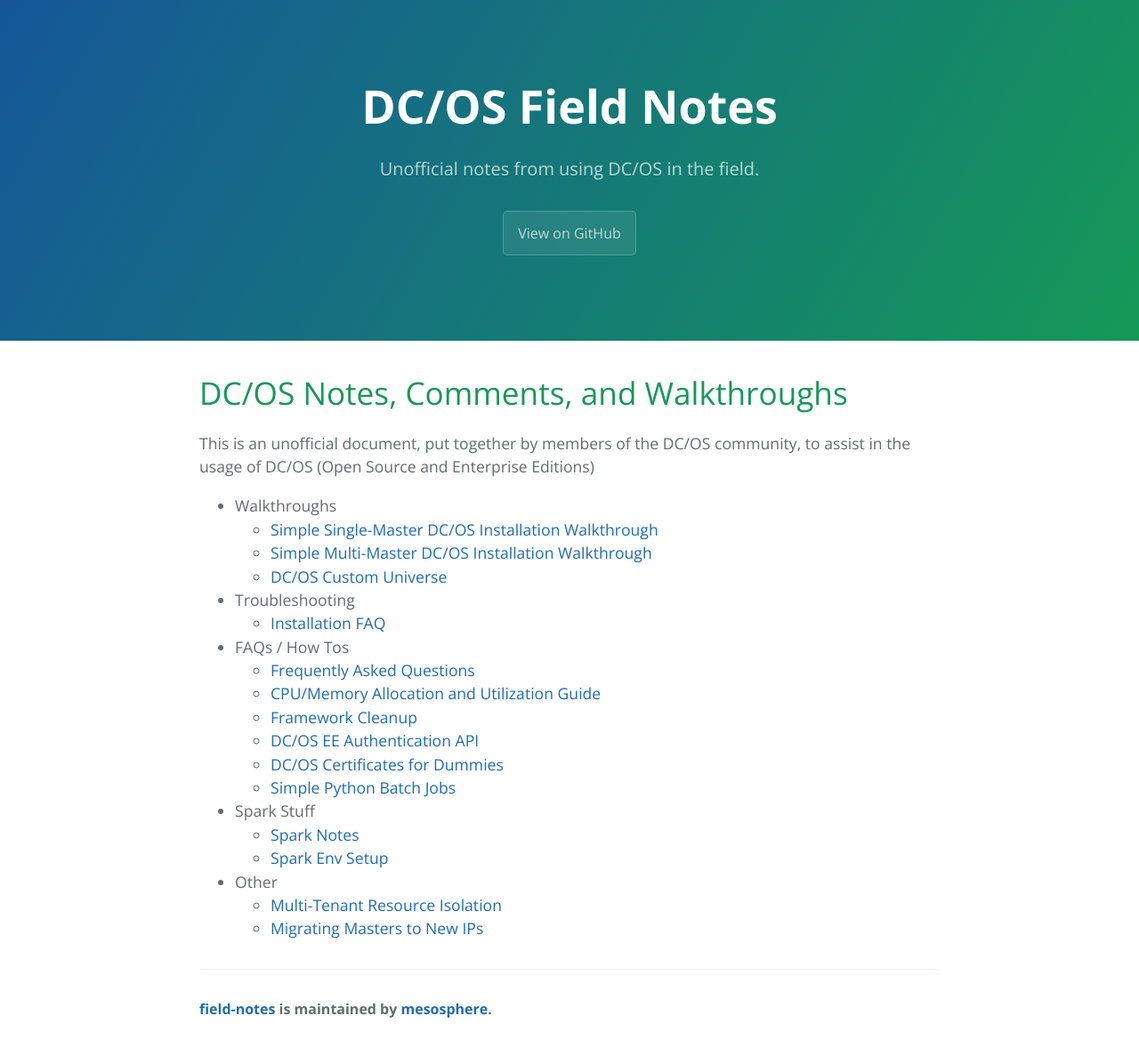
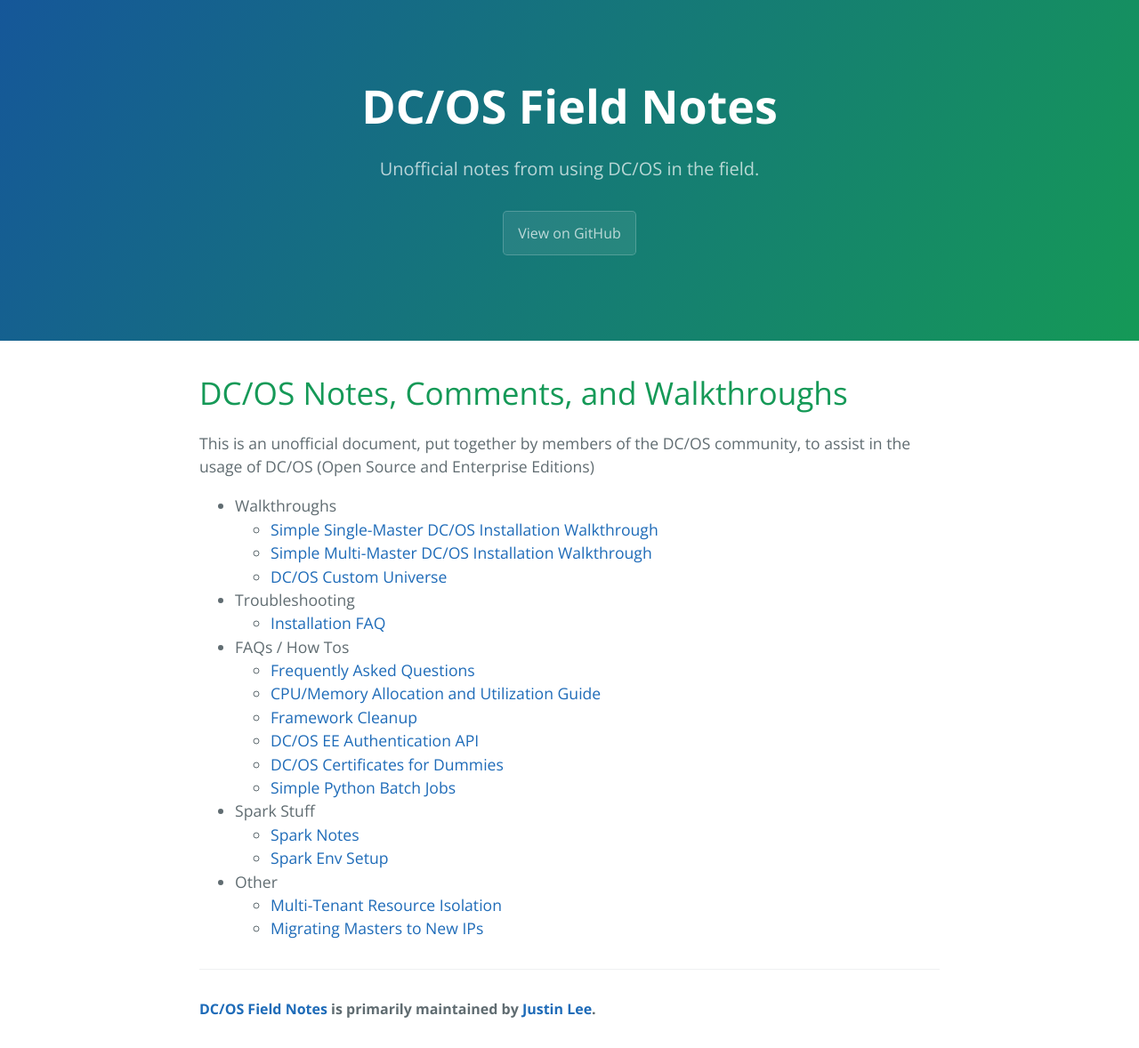
Before and after one commit to mesosphere/field-notes, a Jekyll site: the page built from docs/README.md, in a window 1280 px wide. Shown: the whole page at 89% size. Built offline with Jekyll 4.4.1, drawn with Linux system fonts in a browser that asks for light colours; our own code applies the rules of GitHub Pages for plain Markdown files.

Commit message:
Update footer

```diff
--- a/docs/_layouts/default.html
+++ b/docs/_layouts/default.html
@@ -28,7 +28,7 @@
 
       <footer class="site-footer">
         {% if site.github.is_project_page %}
-          <span class="site-footer-owner"><a href="{{ site.github.repository_url }}">{{ site.github.repository_name }}</a> is maintained by <a href="{{ site.github.owner_url }}">{{ site.github.owner_name }}</a>.</span>
+          <span class="site-footer-owner"><a href="{{ site.github.repository_url }}">DC/OS Field Notes</a> is primarily maintained by <a href="https://github.com/justinrlee/">Justin Lee</a>.</span>
         {% endif %}
       </footer>
     </section>
```
